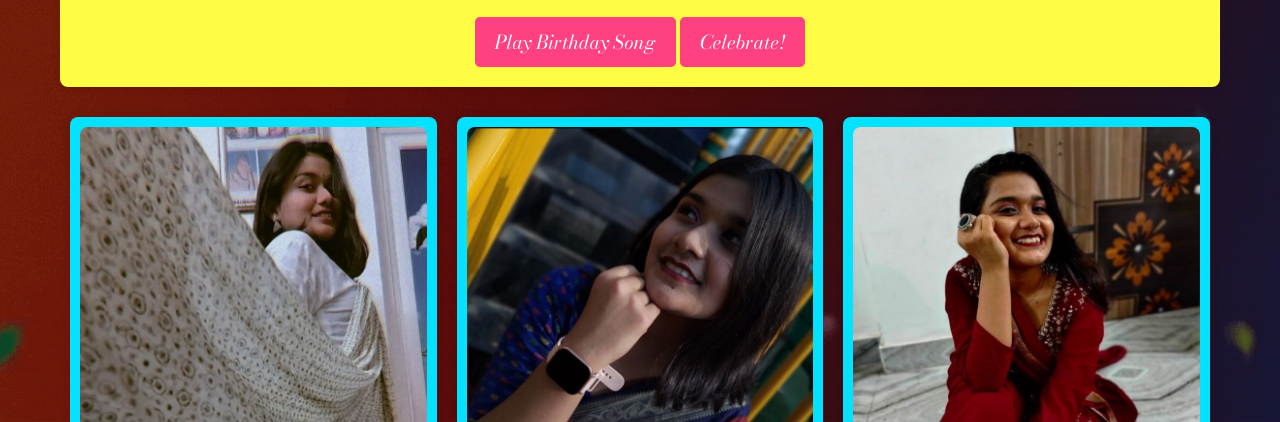
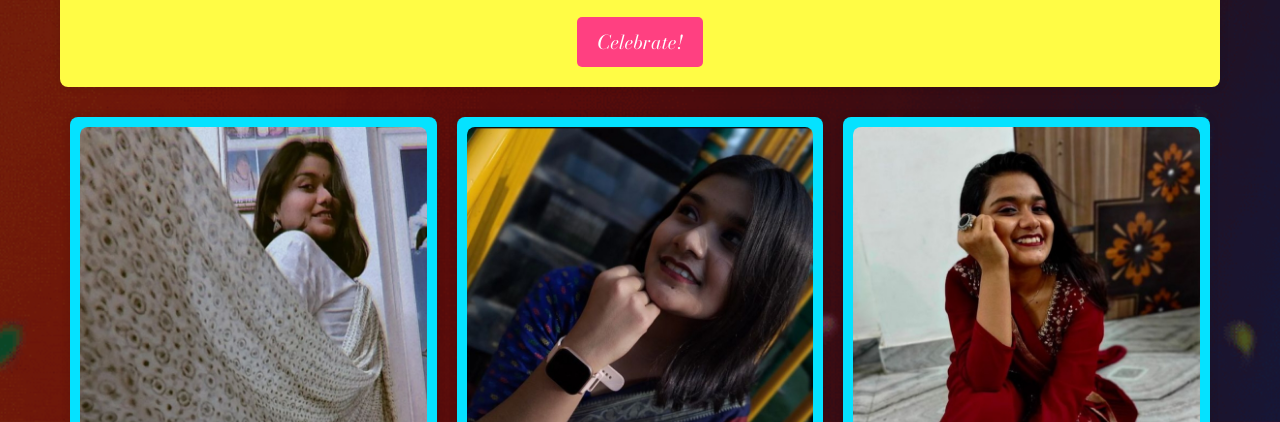
Before and after one commit to ARGHAALEX/Birthday-sup., a plain HTML site: page index.html in a window 1280 px wide. Shown: the part 378-800 px from the top of the page. Drawn offline with nearby package versions, Linux system fonts and the light colour scheme.

Commit message:
Update index.html

```diff
--- a/index.html
+++ b/index.html
@@ -222,7 +222,7 @@
                 <h2>Happy Birthday Ankita</h2>
                 <p>My dear best friend, may God bless you with abundant joy on your birthday and always!<br>
                 Thank you for always being there.</p>
-                <button class="button" onclick="playHappyBirthday()">Play Birthday Song</button>
+
                 <button class="button" onclick="showConfetti()">Celebrate!</button>
                 <div class="confetti-container" id="confetti-container"></div>
             </div>
```
